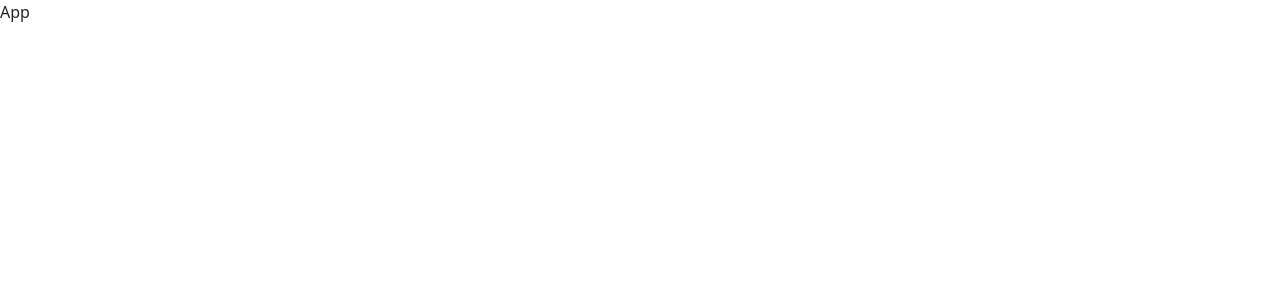
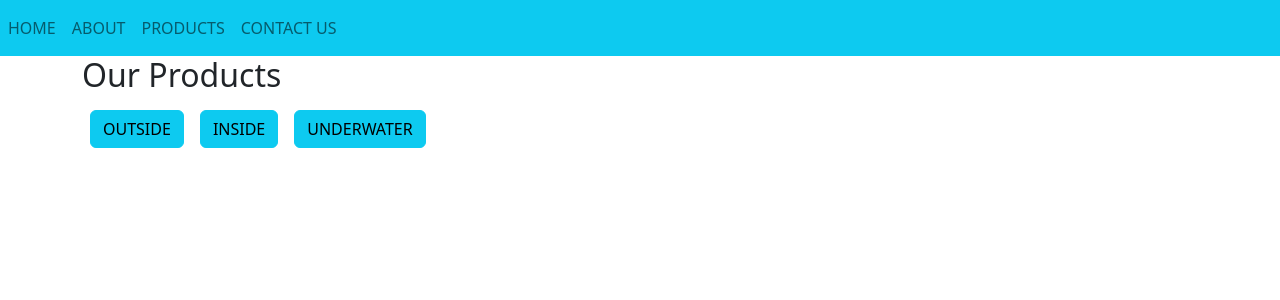
Before and after one commit to NitayKurt/REACT-FINAL-PROJECT, a React (Create React App) app in the folder STORE-ONLINE/store-online/: page /products in a window 1280 px wide. Shown: the top 300 px of the page. Built offline with nearby package versions, Linux system fonts and the light colour scheme.

Commit message:
new routs

```diff
--- a/STORE-ONLINE/store-online/package.json
+++ b/STORE-ONLINE/store-online/package.json
@@ -10,6 +10,7 @@
     "firebase": "^9.15.0",
     "react": "^18.2.0",
     "react-dom": "^18.2.0",
+    "react-router-dom": "^6.6.1",
     "react-scripts": "5.0.1",
     "web-vitals": "^2.1.4"
   },
--- a/STORE-ONLINE/store-online/src/Nav.js
+++ b/STORE-ONLINE/store-online/src/Nav.js
@@ -11,8 +11,8 @@ export default function Nav() {
           <li className="nav-item"> <Link className="nav-link" to='/'>HOME</Link> </li>
           {/* http://localhost:3000/about */}
           <li className="nav-item"> <Link className="nav-link" to='/about'>ABOUT</Link> </li>
-          {/* http://localhost:3000/items */}
-          <li className="nav-item"> <Link className="nav-link" to='/items'>ITEMS</Link> </li>
+          {/* http://localhost:3000/products */}
+          <li className="nav-item"> <Link className="nav-link" to='/products'>PRODUCTS</Link> </li>
           {/* http://localhost:3000/contactus */}
           <li className="nav-item"> <Link className="nav-link" to='/contactus'>CONTACT US</Link> </li>
         </ul>
--- a/STORE-ONLINE/store-online/src/index.js
+++ b/STORE-ONLINE/store-online/src/index.js
@@ -1,18 +1,32 @@
 import React from 'react';
 import ReactDOM from 'react-dom/client';
 import './index.css';
-import App from './App';
+import Home from './screens/Home'
 import reportWebVitals from './reportWebVitals';
-
+import Nav from './Nav';
+import { BrowserRouter, Routes, Route } from 'react-router-dom'
 // import bootstrap:
 import "../node_modules/bootstrap/dist/css/bootstrap.min.css";
+import About from './screens/About';
+import Products from './screens/Products';
+import ContactUs from './screens/ContactUs';
 
 // 1. import the BrowserRouter
 const root = ReactDOM.createRoot(document.getElementById('root'));
 root.render(
-  <React.StrictMode>
-    <App/>
-  </React.StrictMode>
+  <BrowserRouter>
+      <Nav/>
+    <Routes>
+      <Route path='/' element={<Home/>}/>
+      <Route path='/about' element={<About/>}/>
+      <Route path='/products' element={<Products/>}/>
+     {/* כאן צריך להיכנס שלוש קטגוריות ללחיצה "בפנים, בחוץ,מתחת למים" */}
+      <Route path='/contactus' element={<ContactUs/>}/>
+      {/* 404 - NOT FOUND ROUTING */}
+      <Route path='*' element={<h3 className='text-center alert alert-danger'>
+        404 - PAGE NOT FOUND</h3>}/>
+    </Routes>
+  </BrowserRouter>
 );
 
 // If you want to start measuring performance in your app, pass a function
--- /dev/null
+++ b/STORE-ONLINE/store-online/src/screens/About.js
@@ -0,0 +1,7 @@
+import React from 'react'
+
+export default function About() {
+  return (
+    <div>About</div>
+  )
+}
--- /dev/null
+++ b/STORE-ONLINE/store-online/src/screens/ContactUs.js
@@ -0,0 +1,7 @@
+import React from 'react'
+
+export default function ContatctUs() {
+  return (
+    <div>ContatctUs</div>
+  )
+}
--- /dev/null
+++ b/STORE-ONLINE/store-online/src/screens/Home.js
@@ -0,0 +1,7 @@
+import React from 'react'
+
+export default function Home() {
+  return (
+    <div>Home</div>
+  )
+}
--- /dev/null
+++ b/STORE-ONLINE/store-online/src/screens/Products.js
@@ -0,0 +1,24 @@
+import React from 'react'
+import { Outlet, Link } from 'react-router-dom'
+
+export default function Products() {
+  return (
+    <div className='container'>
+      <h2>Our Products</h2>
+          {/* http://localhost:3000/products/outside */}
+          <button className="btn btn-info m-2">
+          <Link className="nav-link" to='/products/outside'>OUTSIDE</Link>
+          </button>
+          {/* http://localhost:3000/products/inside */}
+          <button className="btn btn-info m-2">
+          <Link className="nav-link" to='/products/inside'>INSIDE</Link>
+          </button>
+          {/* http://localhost:3000/products/underwater */}
+          <button className="btn btn-info m-2">
+          <Link className="nav-link" to='/products/underwater'>UNDERWATER</Link>
+          </button>
+      {/* Renders the child route's element, if there is one. */}
+      <Outlet />
+    </div>
+  )
+}
```
Also changed, not shown: STORE-ONLINE/store-online/src/screens/Items.js (deleted, +0 -24 lines), 1 other file (tests, documents, lock files or other folders).
